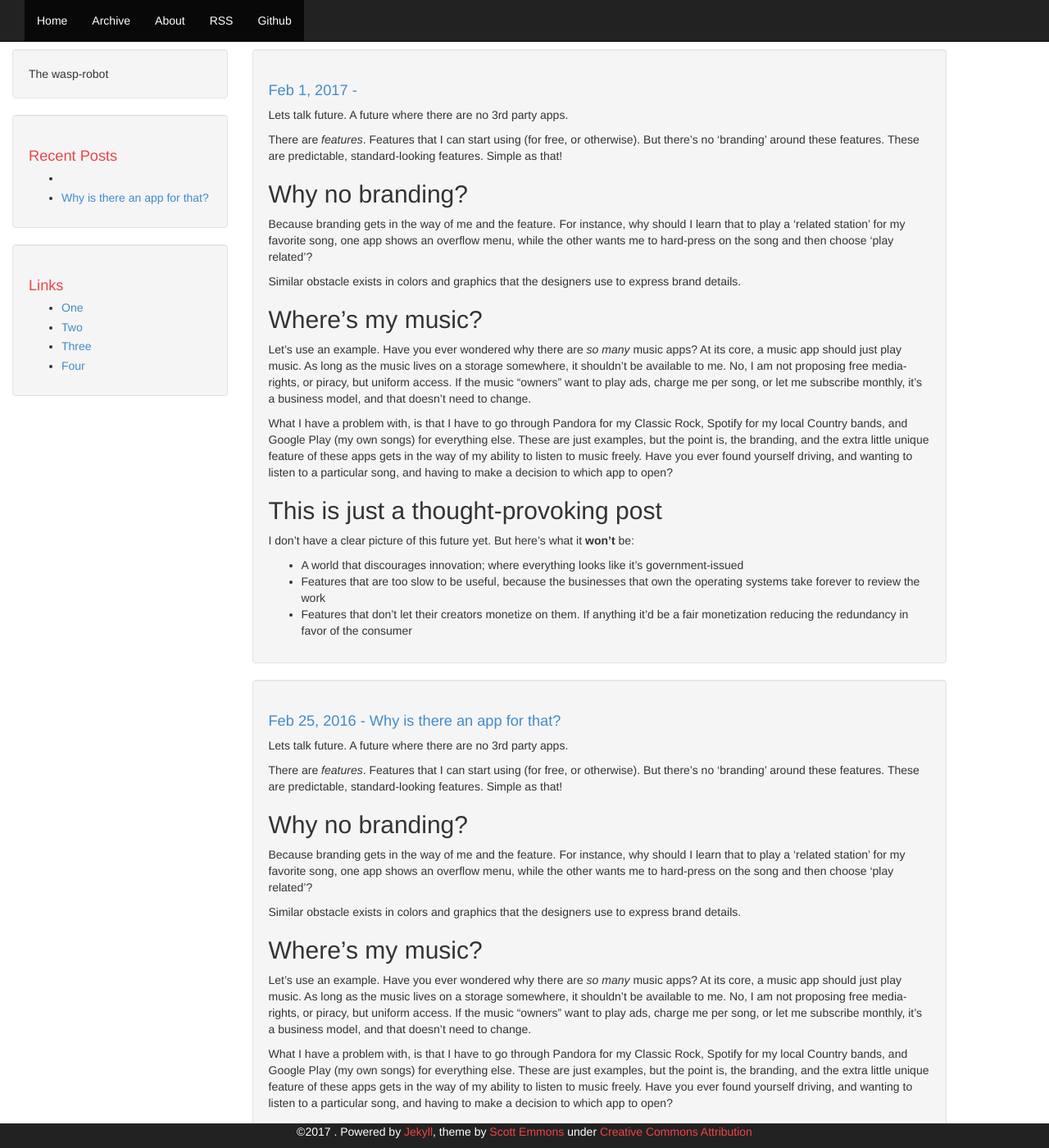
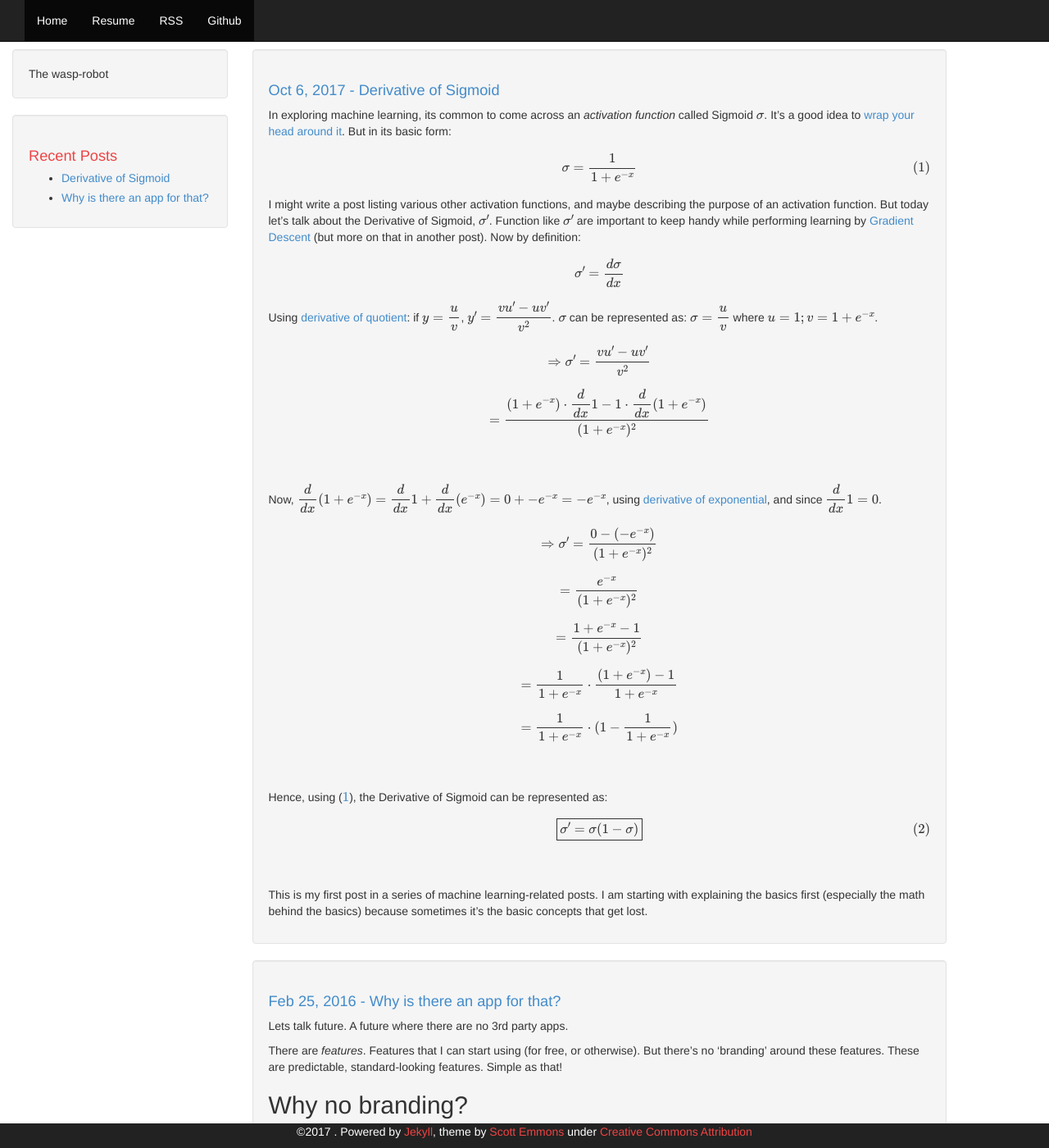
Before and after one commit to waspRobot/wasprobot.github.io, a Jekyll site: the page built from index.html, in a window 1280 px wide and 1400 px high. Shown: the whole window at 82% size. Built offline with Jekyll 4.4.1, drawn with Linux system fonts in a browser that asks for light colours; formulas are drawn with MathJax 3; the list of posts is cut into pages by our own code.

Commit message:
new post: derivative-sigmoid

```diff
--- /dev/null
+++ b/Gemfile
@@ -0,0 +1,2 @@
+source 'https://rubygems.org'
+gem 'github-pages', group: :jekyll_plugins
--- a/_includes/header.html
+++ b/_includes/header.html
@@ -6,6 +6,7 @@
     <title>{{ site.name }}</title>
     <meta name="viewport" content="width=device-width, initial-scale=1.0">
     <script src="{{ site.baseurl }}/js/jquery.min.js"></script>
+	<script type="text/javascript" src="http://cdn.mathjax.org/mathjax/latest/MathJax.js?config=TeX-AMS-MML_HTMLorMML"></script>
     <script src="{{ site.baseurl }}/js/bootstrap.min.js"></script>
     <link href="{{ site.baseurl }}/css/bootstrap.min.css" rel="stylesheet" type="text/css">
     <link href="{{ site.baseurl }}/css/theme.css" rel="stylesheet" type="text/css">
@@ -31,11 +32,10 @@
                 <ul class="nav navbar-nav">
                     <li class="active"><a href="{{ site.baseurl }}/">Home</a></li>
                     <li class="active visible-xs-block"><a href="{{ site.baseurl }}/links.html">Links</a></li>
-                    <li class="active"><a href="{{ site.baseurl }}/archive.html">Archive</a></li>
-                    <li class="active"><a href="{{ site.baseurl }}/about.html">About</a></li>
+                    <li class="active"><a href="{{ site.baseurl }}/resume/">Resume</a></li>
                     <li class="active"><a href="{{ site.baseurl }}/feed.xml">RSS</a></li>
                     {% if site.github != '' %}
-                      <li class="active"><a href="https://github.com/{{ site.github }}">Github</a></li>
+                      <li class="active"><a href="https://github.com/wasprobot">Github</a></li>
                     {% endif %}
                 </ul>
               </div>
--- a/_includes/links-list.html
+++ /dev/null
@@ -1,7 +0,0 @@
-<h1>Links</h1>
-<ul>
-  <li><a href="#">One</a></li>
-  <li><a href="#">Two</a></li>
-  <li><a href="#">Three</a></li>
-  <li><a href="#">Four</a></li>
-</ul>
--- a/_includes/sidebar.html
+++ b/_includes/sidebar.html
@@ -10,7 +10,3 @@
         {% endfor %}
     </ul>
 </div>
-
-<div class="sidebar well">
-{% include links-list.html %}
-</div>
--- a/_posts/2017-02-01-.markdown
+++ /dev/null
@@ -1,27 +0,0 @@
----
-layout: post
-title:  ""
-date:   2017-02-01
-categories: debranding
-excerpt: Why is it that we take pride in how many apps our phone supports? Is the purpose of technology to serve us toward a more fulfilling human life, or are we becoming slave to technology?
----
-Lets talk future. A future where there are no 3rd party apps.
-
-There are *features*. Features that I can start using (for free, or otherwise). But there's no 'branding' around these features. These are predictable, standard-looking features. Simple as that!
-
-## Why no branding?
-Because branding gets in the way of me and the feature. For instance, why should I learn that to play a 'related station' for my favorite song, one app shows an overflow menu, while the other wants me to hard-press on the song and then choose 'play related'?
-
-Similar obstacle exists in colors and graphics that the designers use to express brand details.
-
-## Where's my music?
-Let's use an example. Have you ever wondered why there are *so many* music apps? At its core, a music app should just play music. As long as the music lives on a storage somewhere, it shouldn't be available to me. No, I am not proposing free media-rights, or piracy, but uniform access. If the music "owners" want to play ads, charge me per song, or let me subscribe monthly, it's a business model, and that doesn't need to change.
-
-What I have a problem with, is that I have to go through Pandora for my Classic Rock, Spotify for my local Country bands, and Google Play (my own songs) for everything else. These are just examples, but the point is, the branding, and the extra little unique feature of these apps gets in the way of my ability to listen to music freely. Have you ever found yourself driving, and wanting to listen to a particular song, and having to make a decision to which app to open?
-
-## This is just a thought-provoking post
-I don't have a clear picture of this future yet. But here's what it **won't** be:
-
-* A world that discourages innovation; where everything looks like it's government-issued
-* Features that are too slow to be useful, because the businesses that own the operating systems take forever to review the work
-* Features that don't let their creators monetize on them. If anything it'd be a fair monetization reducing the redundancy in favor of the consumer
--- /dev/null
+++ b/_posts/2017-10-06-derivative-sigmoid.markdown
@@ -0,0 +1,36 @@
+---
+layout: post
+title:  "Derivative of Sigmoid"
+date:   2017-10-06
+categories: machine-learning
+excerpt: ---
+---
+In exploring machine learning, its common to come across an _activation function_ called Sigmoid \\( \sigma \\). It's a good idea to [wrap your head around it](https://en.wikipedia.org/wiki/Sigmoid_function). But in its basic form:
+
+\\[ \sigma = \dfrac {1} {1+e^{-x}} \label{a} \tag{1} \\]
+
+I might write a post listing various other activation functions, and maybe describing the purpose of an activation function. But today let's talk about the Derivative of Sigmoid, \\( \sigma' \\). Function like \\( \sigma' \\) are important to keep handy while performing learning by [Gradient Descent](https://en.wikipedia.org/wiki/Gradient_descent) (but more on that in another post). Now by definition:
+
+\\[ \sigma' =  \dfrac {d \sigma} {dx} \\]
+
+Using [derivative of quotient](https://en.wikipedia.org/wiki/Quotient_rule): if \\( y = \dfrac {u} {v} \\), \\( y' = \dfrac {vu' - uv'} {v^{2}} \\). \\( \sigma \\) can be represented as: \\( \sigma =  \dfrac {u} {v} \\) where \\( u=1; v=1+e^{-x} \\).
+
+\\[ \Rightarrow \sigma' = \dfrac {vu' - uv'} {v^{2}} \\]
+\\[ = \dfrac {(1+e^{-x}) \cdot \dfrac {d}{dx}1 - 1 \cdot \dfrac {d}{dx}(1+e^{-x})} {(1+e^{-x})^2} \\]
+<br/>
+<br/>
+Now, \\( \dfrac{d}{dx}(1+e^{-x}) = \dfrac{d}{dx}1 + \dfrac{d}{dx}(e^{-x}) = 0 + -e^{-x} = -e^{-x} \\), using [derivative of exponential](https://en.wikipedia.org/wiki/Differentiation_rules#Derivatives_of_exponential_and_logarithmic_functions), and since \\( \dfrac {d}{dx}1 = 0 \\).
+
+\\[ \Rightarrow \sigma' = \dfrac {0 - (-e^{-x})} {(1+e^{-x})^2} \\]
+\\[ = \dfrac {e^{-x}} {(1+e^{-x})^2} \\]
+\\[ = \dfrac {1+e^{-x}-1} {(1+e^{-x})^2} \\]
+\\[ = \dfrac {1}{1+e^{-x}} \cdot \dfrac {(1+e^{-x})-1} {1+e^{-x}} \\]
+\\[ = \dfrac {1}{1+e^{-x}} \cdot (1 - \dfrac {1} {1+e^{-x}}) \\]
+<br/>
+<br/>
+Hence, using (\\( \ref{a} \\)), the Derivative of Sigmoid can be represented as:
+
+\\[ \boxed{ \sigma' = \sigma(1-\sigma) } \tag{2}\\]
+<br/>
+<br/>
+This is my first post in a series of machine learning-related posts. I am starting with explaining the basics first (especially the math behind the basics) because sometimes it's the basic concepts that get lost.
--- a/css/theme.css
+++ b/css/theme.css
@@ -49,3 +49,7 @@ body {
 .author a {
     color: #ee4444;
 }
+
+.MathJax_Display {
+  text-align: left !important;
+}
--- a/links.html
+++ b/links.html
@@ -3,7 +3,3 @@ layout: default
 ---
 
 <!-- This page provides the sidebar links for mobile, where the sidebar is hidden -->
-
-<div class="well">
-  {% include links-list.html %}
-</div>
```
Also changed, not shown: blog.html (added, +35 -0 lines), Gemfile.lock (added).
